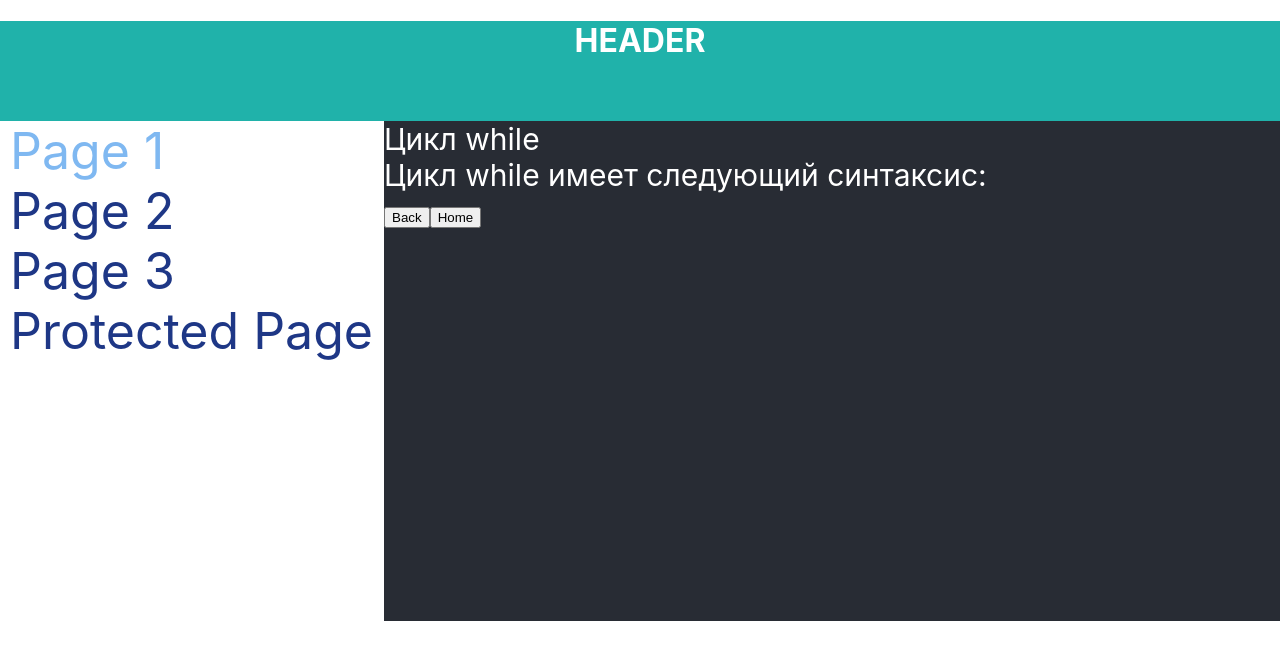
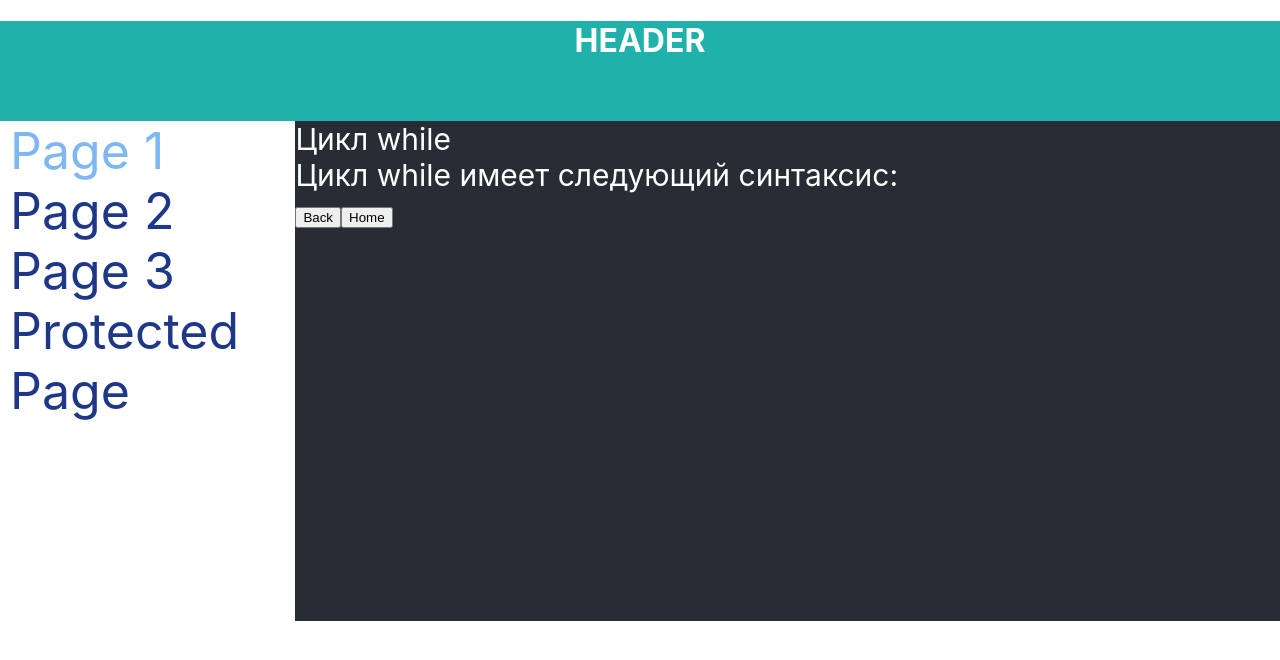
Before and after one commit to IJTINK7/additional_lessons, a React (Create React App) app: page /page/0 in a window 1280 px wide. Shown: the top 660 px of the page. Built offline with nearby package versions, Linux system fonts and the light colour scheme.

Commit message:
Changing width of content

```diff
--- a/src/components/Site.module.css
+++ b/src/components/Site.module.css
@@ -23,7 +23,7 @@
 .content {
     background-color: #282c34;
     height: 500px;
-    width: 70%;
+    width: 100%;
     color: white;
     font-size: 30px;
 }
```
